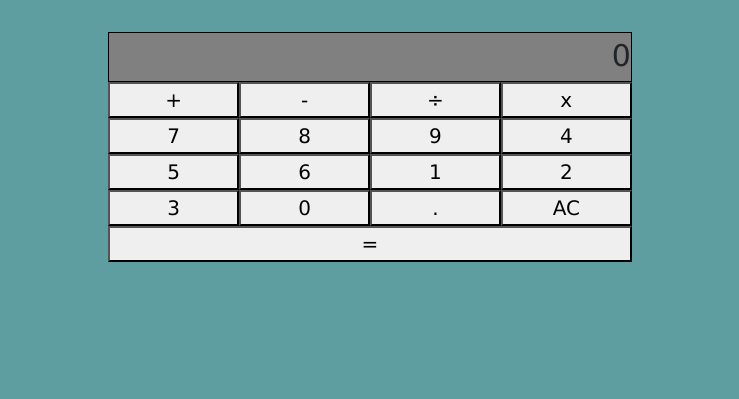
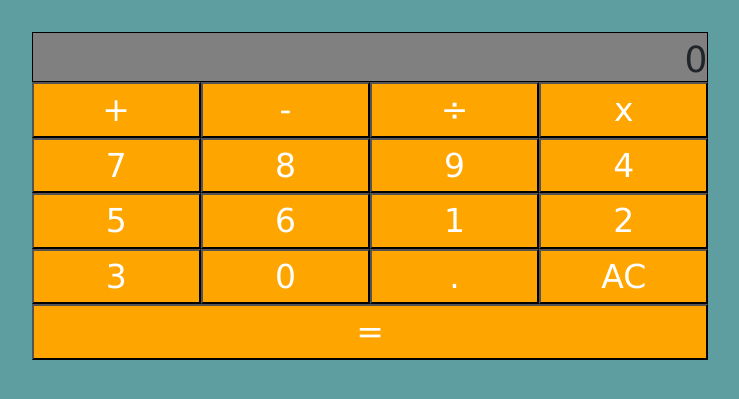
Before and after one commit to ARam2142/Calculator, a plain HTML site: page index.html in a window 1280 px wide. Shown: the part 51-450 px from the top of the page, without its empty margins (270-1009 px from the left). Drawn offline with nearby package versions, Linux system fonts and the light colour scheme.

Commit message:
pushing up final touches for html and css. js will come soon

```diff
--- a/index.html
+++ b/index.html
@@ -38,7 +38,7 @@
         <button class="calcbutton" id="=">=</button>
     </div>
 
-    <!-- <script src="" async defer></script> -->
+    <script src="index.js" ></script>
 </body>
 
 </html>
--- /dev/null
+++ b/index.js
@@ -0,0 +1 @@
+//grab all elements, make sure all buttons click
--- a/style.css
+++ b/style.css
@@ -20,7 +20,7 @@ h1 {
     width: 100%;
     background-color: grey;
     height: 50px;
-    font-size: 30px;
+    font-size: 36px;
     text-align: right;
     justify-content: flex-end;
     border-color: black;
@@ -32,5 +32,7 @@ h1 {
 button.calcbutton {
     justify-content: center;
     flex: 1 25%;
-    font-size: 20px;
+    font-size: 33px;
+    color: white;
+    background-color: orange;
 }
```
